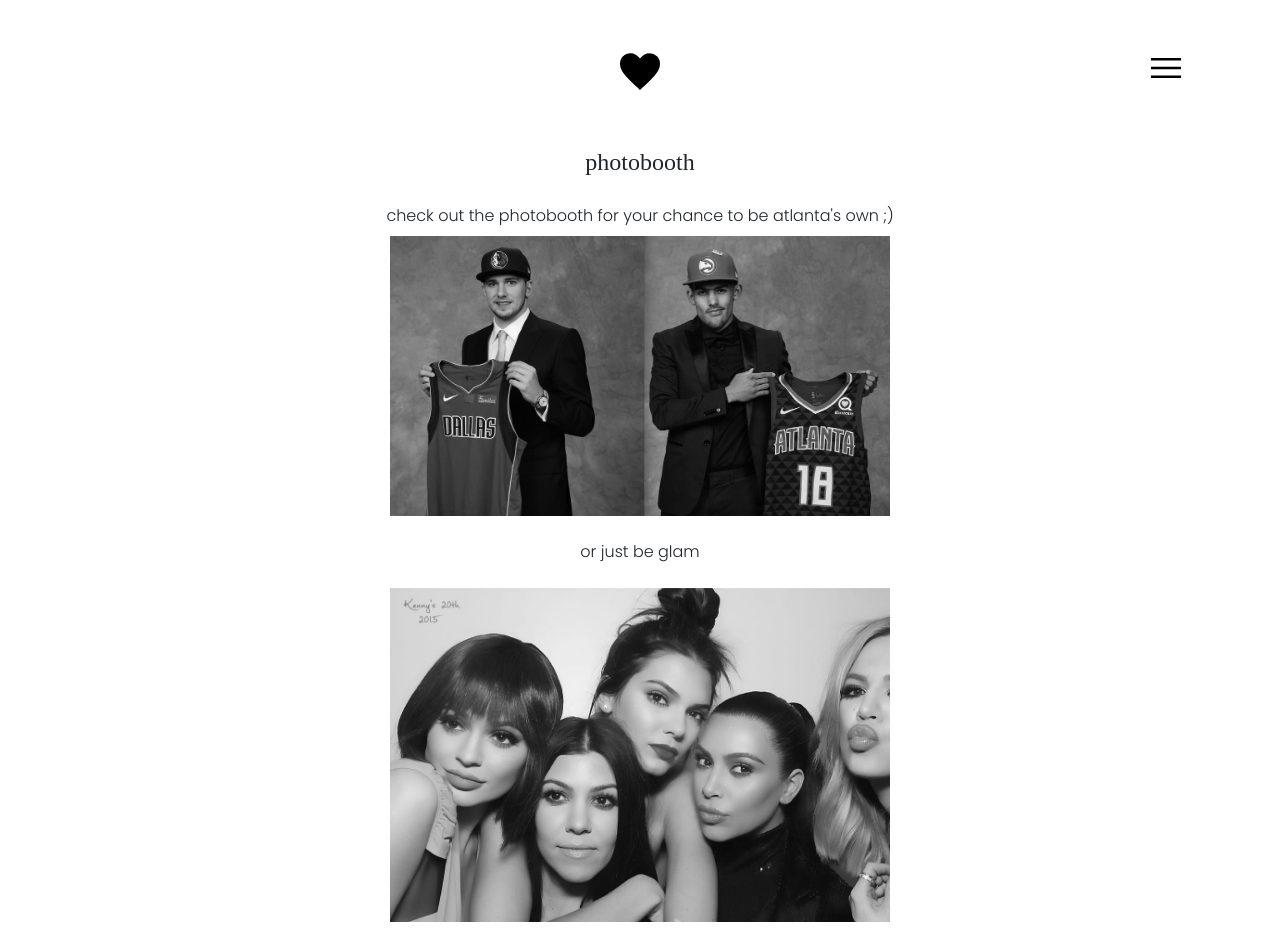
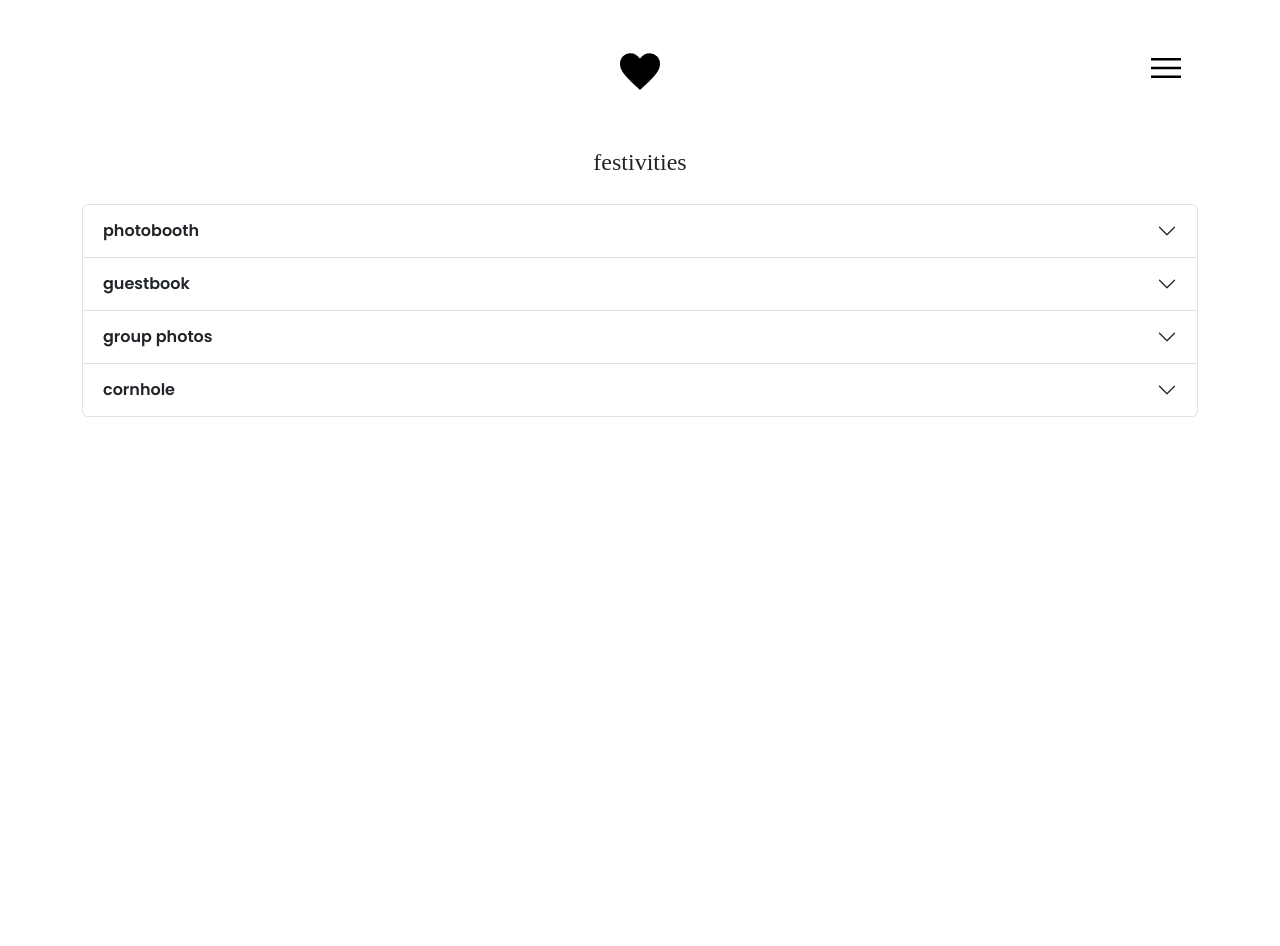
Before and after one commit to ssolomero/solo-no-more, an Angular app: page /activities in a window 1280 px wide. After the commit the page ends 800 px from the top, so only its background shows below. Built offline with nearby package versions, Linux system fonts and the light colour scheme; a web font is replaced by a local one.

Commit message:
accordion

```diff
--- a/src/app/activities/activities.component.html
+++ b/src/app/activities/activities.component.html
@@ -1,9 +1,87 @@
 <div class="container text-center mb-4">
-  <div class="header text-center">photobooth</div>
-  <div class="description mb-2">check out the photobooth for your chance to be atlanta's own ;)</div>
-  <div>
-    <img src="../../assets/bball-draft.jpeg" alt="" class="b-w-photo" style="width: 100%; max-width: 500px;">
+  <div class="header">festivities</div>
+  <div class="accordion" id="accordion">
+
+    <!-- photobooth -->
+    <div class="accordion-item">
+      <h2 class="accordion-header" id="headingOne">
+        <button class="accordion-button subhead text-center collapsed" type="button"
+          data-bs-toggle="collapse" data-bs-target="#collapseOne"
+          aria-expanded="true" aria-controls="collapseOne">
+          photobooth
+        </button>
+      </h2>
+      <div id="collapseOne" class="accordion-collapse collapse" aria-labelledby="headingOne" data-bs-parent="#accordion">
+        <div class="accordion-body">
+          <div class="description mb-2">check out the photobooth for your chance to be atlanta's own ;)</div>
+          <div>
+            <img src="../../assets/bball-draft.jpeg" alt="" class="b-w-photo" style="width: 100%; max-width: 500px;">
+          </div>
+          <div class="description my-4">or just be glam</div>
+          <div><img src="../../assets/glam-booth.jpeg" alt="" style="width: 100%; max-width: 500px;"></div>
+        </div>
+      </div>
+    </div>
+
+    <!-- guestbook -->
+    <div class="accordion-item">
+      <h2 class="accordion-header" id="headingTwo">
+        <button class="accordion-button subhead text-center collapsed" type="button"
+          data-bs-toggle="collapse" data-bs-target="#collapseTwo"
+          aria-expanded="true" aria-controls="collapseTwo">
+          guestbook
+        </button>
+      </h2>
+      <div id="collapseTwo" class="accordion-collapse collapse" aria-labelledby="headingTwo" data-bs-parent="#accordion">
+        <div class="accordion-body">
+          <div class="description mb-2">roll call</div>
+          <div>
+            <img src="../../assets/bball-draft.jpeg" alt="" class="b-w-photo" style="width: 100%; max-width: 500px;">
+          </div>
+        </div>
+      </div>
+    </div>
+
+      <!-- Group Photo -->
+    <div class="accordion-item">
+      <h2 class="accordion-header" id="headingFour">
+        <button class="accordion-button subhead text-center collapsed" type="button"
+          data-bs-toggle="collapse" data-bs-target="#collapseFour"
+          aria-expanded="true" aria-controls="collapseFour">
+          group photos
+        </button>
+      </h2>
+      <div id="collapseFour" class="accordion-collapse collapse" aria-labelledby="headingFour" data-bs-parent="#accordion">
+        <div class="accordion-body">
+          <div class="description my-3">
+            after the ceromony, we would like to take photos with our favorite people. please be beware
+            for when your group is called:
+          </div>
+          <div class="description my-3">
+            family, cibc family, cibc youths, ga tech, uga, emory, ga state, atx
+          </div>
+        </div>
+      </div>
+    </div>
+
+    <!-- guestbook -->
+    <div class="accordion-item">
+      <h2 class="accordion-header" id="headingThree">
+        <button class="accordion-button subhead text-center collapsed" type="button"
+          data-bs-toggle="collapse" data-bs-target="#collapseThree"
+          aria-expanded="true" aria-controls="collapseThree">
+          cornhole
+        </button>
+      </h2>
+      <div id="collapseThree" class="accordion-collapse collapse" aria-labelledby="headingThree" data-bs-parent="#accordion">
+        <div class="accordion-body">
+          <div class="description mb-2">put the corn in the hole</div>
+          <div>
+            <img src="../../assets/bball-draft.jpeg" alt="" class="b-w-photo" style="width: 100%; max-width: 500px;">
+          </div>
+        </div>
+      </div>
+    </div>
+
   </div>
-  <div class="description my-4">or just be glam</div>
-  <div><img src="../../assets/glam-booth.jpeg" alt="" style="width: 100%; max-width: 500px;"></div>
 </div>
--- a/src/app/activities/activities.component.scss
+++ b/src/app/activities/activities.component.scss
@@ -1,5 +1,5 @@
 .description {
-  margin: auto 10%;
+  margin: auto 5%;
 }
 
 .b-w-photo {
--- a/src/app/nav/nav.component.ts
+++ b/src/app/nav/nav.component.ts
@@ -21,7 +21,7 @@
       route: '/seating-chart',
     },
     {
-      title: 'photobooth',
+      title: 'festivities',
       route: '/activities'
     }
   ]
--- a/src/index.html
+++ b/src/index.html
@@ -5,7 +5,7 @@
   <title>SoloNoMore</title>
   <base href="/">
   <meta name="viewport" content="width=device-width, initial-scale=1">
-  <link rel="icon" type="image/x-icon" href="favicon.ico">
+  <link rel="icon" type="image/x-icon" href="./assets/favorite_FILL1_wght400_GRAD0_opsz48.svg">
   <link href="https://cdn.jsdelivr.net/npm/bootstrap@5.3.1/dist/css/bootstrap.min.css" rel="stylesheet" integrity="sha384-4bw+/aepP/YC94hEpVNVgiZdgIC5+VKNBQNGCHeKRQN+PtmoHDEXuppvnDJzQIu9" crossorigin="anonymous">
   <link rel="preconnect" href="https://fonts.googleapis.com">
   <link rel="preconnect" href="https://fonts.gstatic.com" crossorigin>
```
